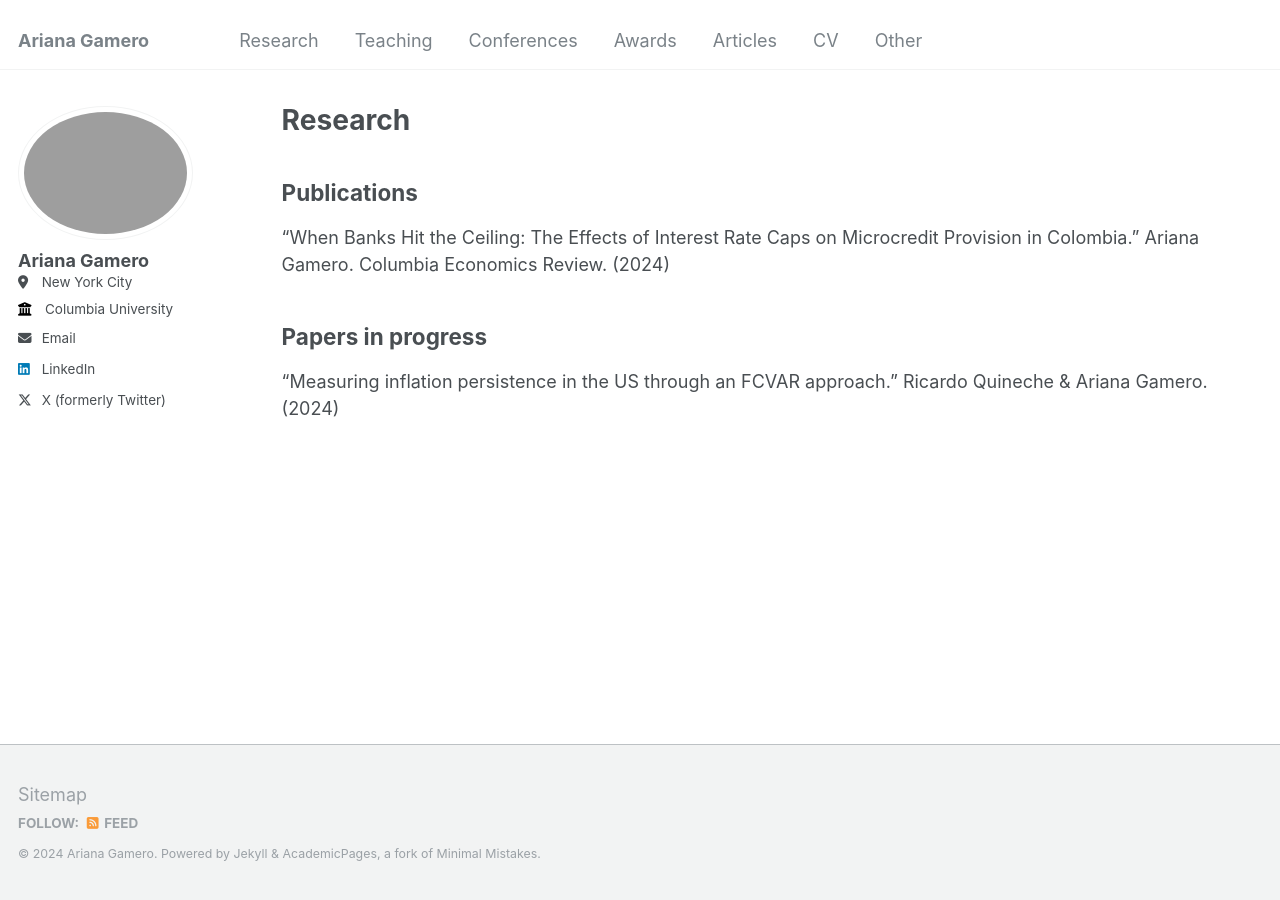
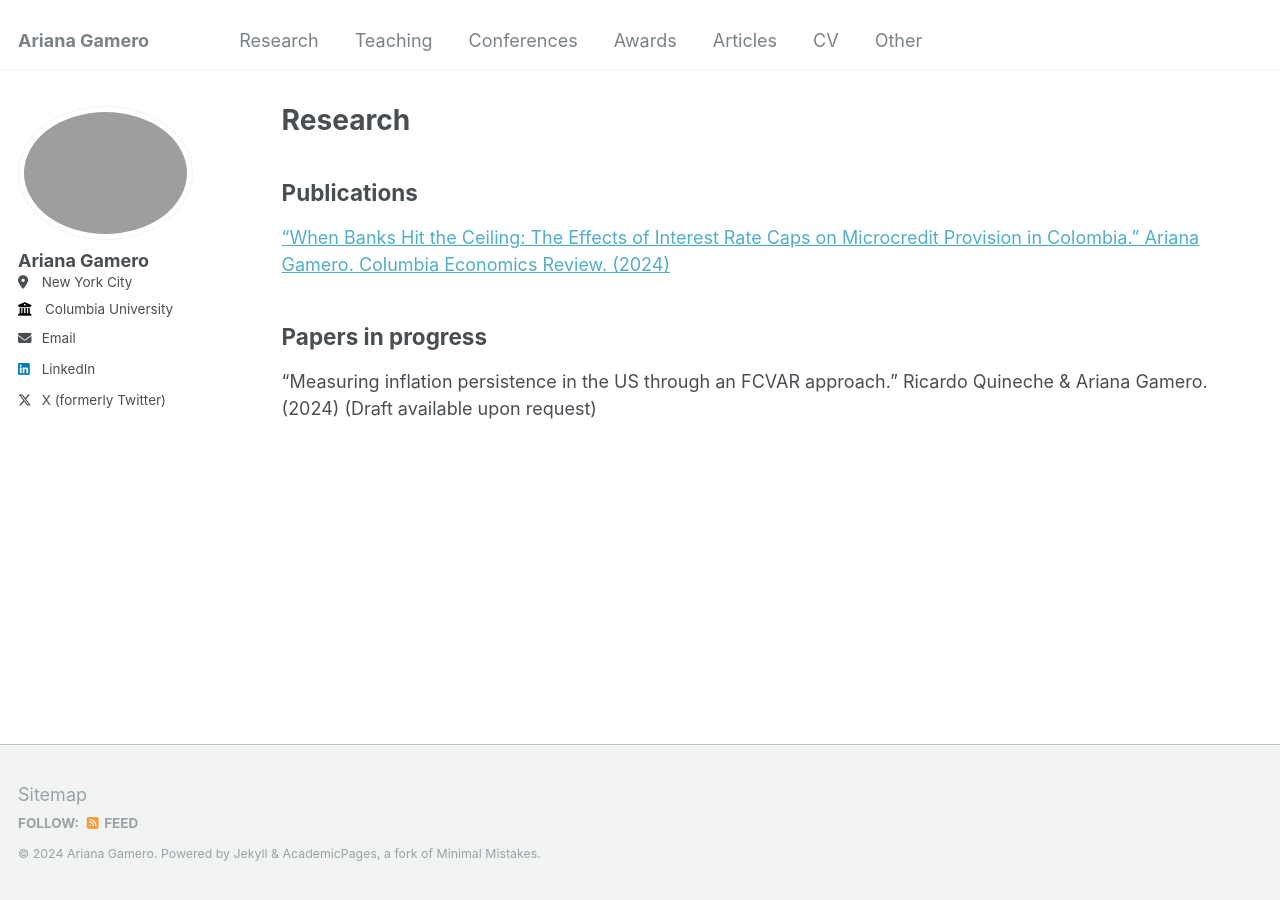
Before and after one commit to arianagamero11/arianagamero11.github.io, a Jekyll site: the page built from _pages/research.md, in a window 1280 px wide. Built offline with Jekyll 4.4.1, drawn with Linux system fonts in a browser that asks for light colours.

Commit message:
Update research.md

```diff
--- a/_pages/research.md
+++ b/_pages/research.md
@@ -12,8 +12,8 @@
 {% endfor %}
 
 ## Publications
-“When Banks Hit the Ceiling: The Effects of Interest Rate Caps on Microcredit Provision in Colombia.” Ariana Gamero. Columbia Economics Review. (2024)
+[“When Banks Hit the Ceiling: The Effects of Interest Rate Caps on Microcredit Provision in Colombia.” Ariana Gamero. Columbia Economics Review. (2024)](https://columbiaeconreview.com/journal/2023-2024%20Issue)
 
 
 ## Papers in progress
-"Measuring inflation persistence in the US through an FCVAR approach." Ricardo Quineche & Ariana Gamero. (2024)
+"Measuring inflation persistence in the US through an FCVAR approach." Ricardo Quineche & Ariana Gamero. (2024) (Draft available upon request)
```
